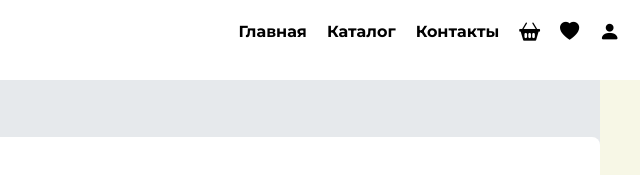
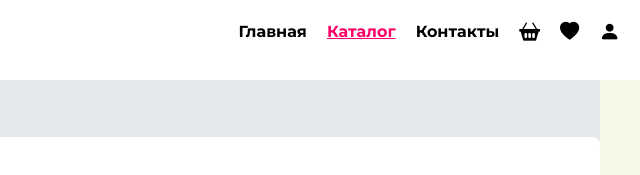
Before and after one commit to DaryaBezborodova74/k-pop-shop, a plain HTML site: page album-card.html in a window 1280 px wide. Shown: the top 175 px of the page, 640-1280 px from the left. Drawn offline with nearby package versions, Linux system fonts and the light colour scheme.

Commit message:
navlinkactiv

```diff
--- a/album-card.html
+++ b/album-card.html
@@ -26,12 +26,12 @@
     <header>
         <div class="header__top">
             <div class="logo">
-                <img src="img/Chosen Ones.png" alt="Chosen Ones logo" class="logo__img">
+                <img src="img/Chosen Ones.png" alt="Chosen Ones logo" class="logo__img"><a href="index.html" class="nav__link"></a>
             </div>
             <nav class="nav">
                 <ul class="nav__list">
                     <li class="nav__item"><a href="index.html" class="nav__link">Главная</a></li>
-                    <li class="nav__item"><a href="catalog.html" class="nav__link">Каталог</a></li>
+                    <li class="nav__item"><a href="catalog.html" class="nav__link--active">Каталог</a></li>
                     <li class="nav__item"><a href="contacts.html" class="nav__link">Контакты</a></li>
                     <li class="nav__item"><a href="cart.html" class="nav__link"><i class="bi-basket2-fill"></i></a></li>
                     <li class="nav__item"><a href="like.html" class="nav__link"><i class="bi-heart-fill"></i></a></li>
--- a/css/style-card.css
+++ b/css/style-card.css
@@ -81,6 +81,10 @@ main {
     margin: 0;
     padding: 20px;
     font-weight: bolder;
+}
+
+.nav__link--active {
+    color: var(--color-magenta);
 }
 
 .logo__img {
--- a/css/style.css
+++ b/css/style.css
@@ -649,6 +649,10 @@ input[type="checkbox"]:disabled:checked {
     font-weight: bolder;
 }
 
+.nav__link--active {
+    color: var(--color-magenta);
+}
+
 .logo__img {
     width: 200px;
     padding-left: 50px;
```
Also changed, not shown: catalog.html (+1 -1 lines).
